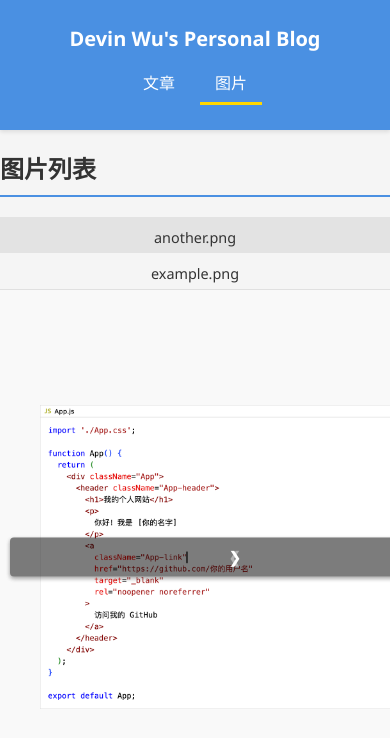
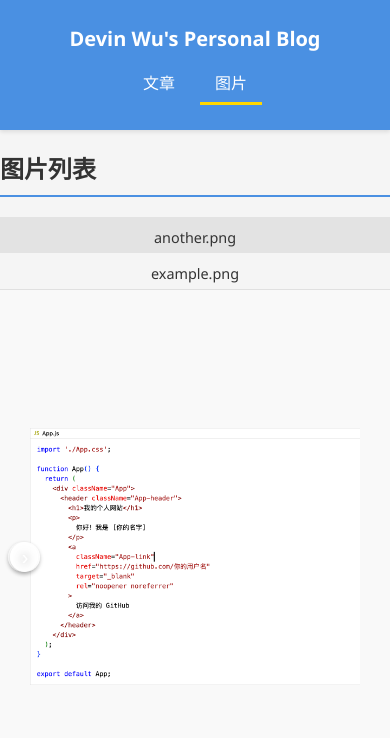
Before and after one commit to DevinWu/devin-app, a React (Create React App) app: page / in a window 390 px wide. Both pictures are taken after a click on the button "图片". Shown: the top 738 px of the page. Built offline with nearby package versions, Linux system fonts and the light colour scheme.

Commit message:
fixed picture visual problem

```diff
--- a/src/App.css
+++ b/src/App.css
@@ -175,42 +175,57 @@ body {
 }
 
 .images-viewer {
-    flex: 1;
-    padding: 20px;
-    overflow-y: auto;
+    position: relative;
+    width: 100%;
+    display: flex;
+    justify-content: center;
+    align-items: center;
+    overflow: visible;
+    padding: 0 40px;
+    box-sizing: border-box;
 }
 
-.images-viewer img {
+.images-viewer .main-image {
     max-width: 100%;
-    max-height: calc(100vh - 140px);
+    height: auto;
+    display: block;
     object-fit: contain;
 }
 
 .nav-button {
-    background: rgba(255, 255, 255, 0.8);
-    border: none;
-    font-size: 3rem; /* 增大按钮字体大小 */
-    cursor: pointer;
-    color: #333;
     position: absolute;
     top: 50%;
     transform: translateY(-50%);
-    padding: 10px;
+    background: rgba(0, 0, 0, 0.3);
+    border: none;
+    cursor: pointer;
+    width: 40px;
+    height: 40px;
     border-radius: 50%;
-    transition: background 0.3s;
-    box-shadow: 0 2px 4px rgba(0,0,0,0.2);
+    display: flex;
+    justify-content: center;
+    align-items: center;
+    transition: background-color 0.3s ease;
+    z-index: 100;
 }
 
-.nav-button.left {
-    left: 15px;
+.nav-button.prev {
+    left: 0;
 }
 
-.nav-button.right {
-    right: 15px;
+.nav-button.next {
+    right: 0;
 }
 
 .nav-button:hover {
-    background: rgba(255, 255, 255, 1);
+    background: rgba(0, 0, 0, 0.5);
+}
+
+.nav-button .arrow {
+    font-size: 24px;
+    color: white;
+    line-height: 1;
+    user-select: none;
 }
 
 /* 响应式设计 */
@@ -295,29 +310,30 @@ body {
 }
 
 .nav-button {
+    background: rgba(255, 255, 255, 0.8);
+    border: none;
+    font-size: 3rem; /* 增大按钮字体大小 */
+    cursor: pointer;
+    color: #333;
     position: absolute;
     top: 50%;
     transform: translateY(-50%);
-    background: rgba(0, 0, 0, 0.3);
-    color: white;
-    border: none;
-    padding: 15px;
-    cursor: pointer;
-    font-size: 18px;
-    border-radius: 4px;
-    transition: background-color 0.3s;
+    padding: 10px;
+    border-radius: 50%;
+    transition: background 0.3s;
+    box-shadow: 0 2px 4px rgba(0,0,0,0.2);
+}
+
+.nav-button.left {
+    left: 15px;
+}
+
+.nav-button.right {
+    right: 15px;
 }
 
 .nav-button:hover {
-    background: rgba(0, 0, 0, 0.5);
-}
-
-.nav-button.left {
-    left: 10px;
-}
-
-.nav-button.right {
-    right: 10px;
+    background: rgba(255, 255, 255, 1);
 }
 
 /* 文章内容区域滚动 */
@@ -360,3 +376,45 @@ body {
         padding: 8px 15px;
     }
 }
+
+.nav-button .arrow {
+    font-size: 40px;
+    color: white;
+    text-shadow: 0 0 10px rgba(0,0,0,0.5);
+}
+
+/* 添加移动端特定样式 */
+@media screen and (max-width: 768px) {
+    .nav-button {
+        width: 32px;
+        height: 32px;
+    }
+
+    .nav-button.prev {
+        left: 8px;
+    }
+
+    .nav-button.next {
+        right: 8px;
+    }
+
+    .nav-button .arrow {
+        font-size: 20px;
+    }
+}
+
+/* 移动端样式 */
+@media screen and (max-width: 768px) {
+    .images-viewer {
+        padding: 0 30px;
+    }
+
+    .nav-button {
+        width: 30px;
+        height: 30px;
+    }
+
+    .nav-button .arrow {
+        font-size: 20px;
+    }
+}
--- a/src/App.js
+++ b/src/App.js
@@ -183,9 +183,17 @@ function App() {
                         <div className="images-viewer">
                             {images.length > 0 && (
                                 <>
-                                    <button className="nav-button left" onClick={prevImage}>&#10094;</button>
-                                    <img src={`/img/${images[currentImageIndex]}`} alt={`Image ${currentImageIndex + 1}`} />
-                                    <button className="nav-button right" onClick={nextImage}>&#10095;</button>
+                                    <button className="nav-button prev" onClick={prevImage}>
+                                        <span className="arrow">‹</span>
+                                    </button>
+                                    <img
+                                        src={`/img/${images[currentImageIndex]}`}
+                                        alt={`Image ${currentImageIndex + 1}`}
+                                        className="main-image"
+                                    />
+                                    <button className="nav-button next" onClick={nextImage}>
+                                        <span className="arrow">›</span>
+                                    </button>
                                 </>
                             )}
                         </div>
```
